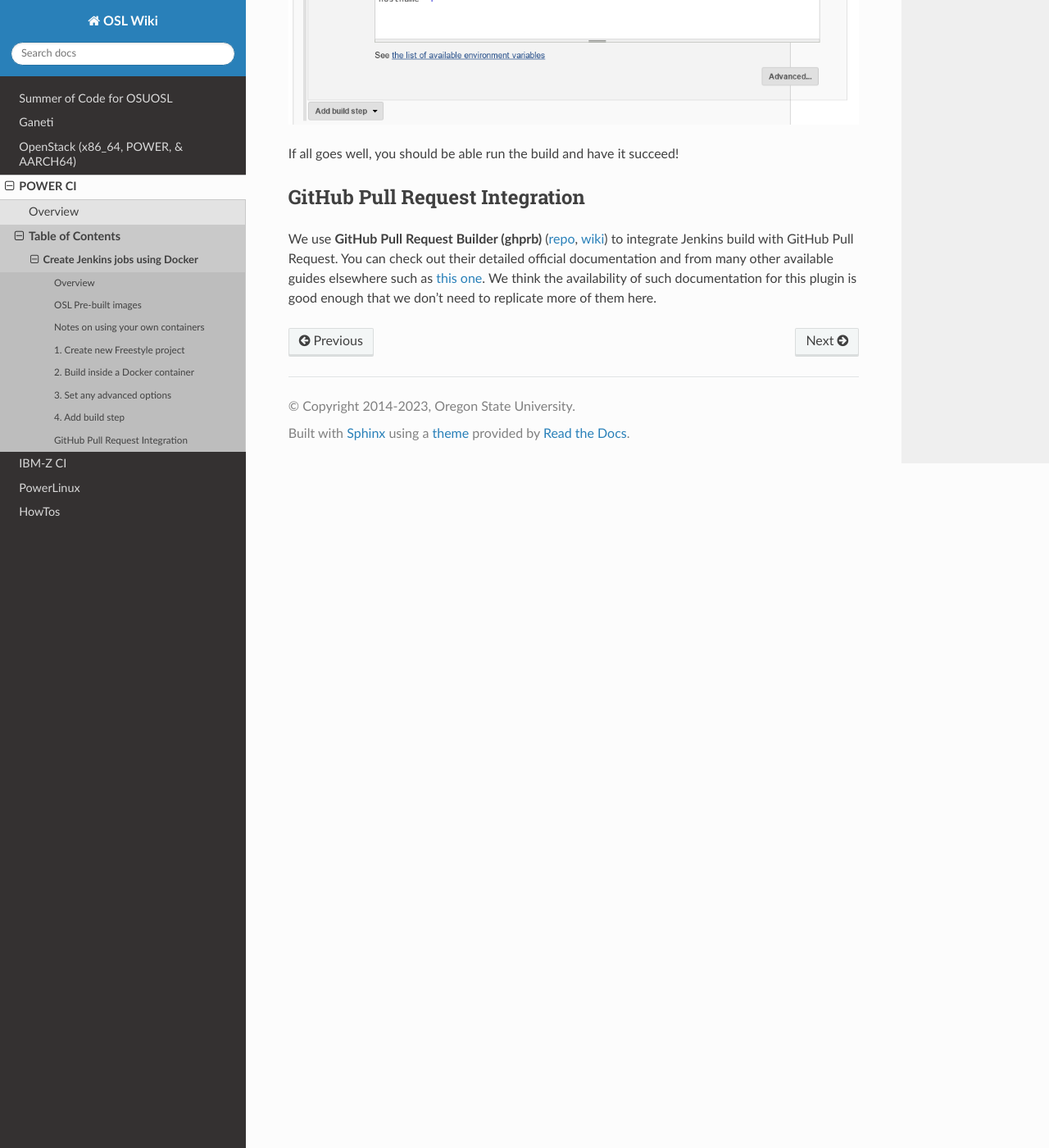
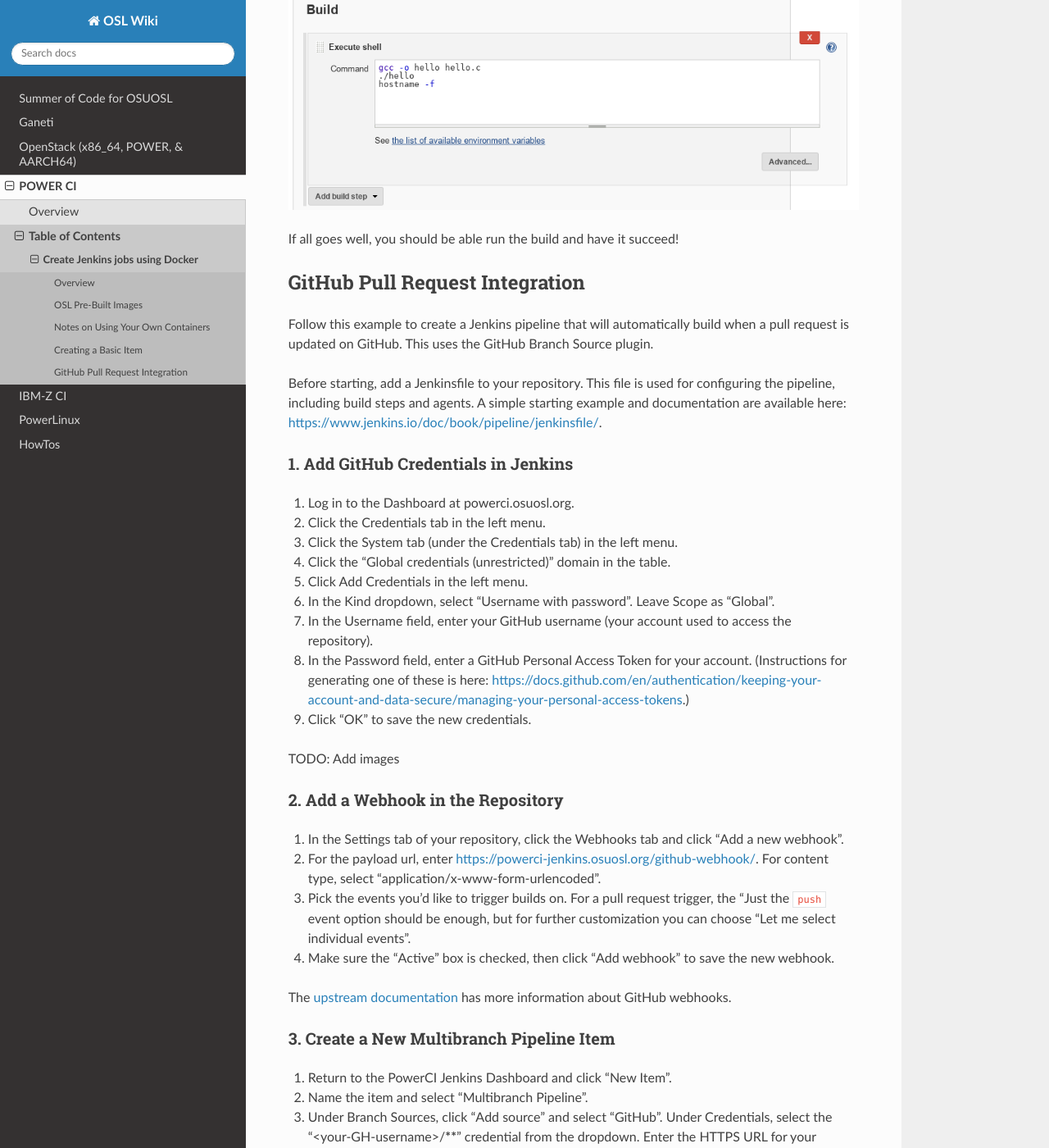
Before and after one commit to osuosl/wiki, a Sphinx documentation site: the page built from source/powerci/docker.rst, in a window 1280 px wide and 1400 px high, scrolled down 3626 px. Shown: the whole window at 82% size. Built offline with Sphinx 7.4.7 and the Read the Docs theme 2.0.0, drawn with Linux system fonts in a browser that asks for light colours; some of the changed text lies outside the part shown.

Commit message:
Add GitHub PR integration with GH Branch Source plugin documentation

```diff
--- a/source/powerci/docker.rst
+++ b/source/powerci/docker.rst
@@ -3,22 +3,22 @@
 Create Jenkins jobs using Docker
 ================================
 
-This document describes how you create a Jenkins job which deploys as a docker container on our infrastructure. We'll
-describe how you do this using a freestyle project, however it can be adapted to any other job types.
+This document describes how to create a Jenkins job which deploys as a Docker container on our infrastructure. We'll
+describe how you do this using a Multibranch Pipeline project; however, it can be adapted to any other job type.
 
 Overview
 --------
 
 The `Docker Custom Build Environment`_ plugin has been installed to allow the ability to run jobs inside of containers.
-When a job is executed, the Jenkins primary node connects to one of the worker nodes, deploys a container on the node
+When a job is executed, the Jenkins primary node connects to one of the worker nodes, deploys a container on the node,
 and reports the information back.
 
 .. _Docker Custom Build Environment: https://plugins.jenkins.io/docker-custom-build-environment
 
-OSL Pre-built images
+OSL Pre-Built Images
 --------------------
 
-We are currently maintaining a list of container images to help assist with usage on the cluster. Here is the current
+We currently maintain a list of container images to help with usage on the cluster. Here is the current
 list of images we support:
 
 - `osuosl/centos-ppc64le`_
@@ -34,7 +34,7 @@
 .. _osuosl/fedora-ppc64le: https://hub.docker.com/r/osuosl/fedora-ppc64le
 .. _osuosl/ubuntu-ppc64le: https://hub.docker.com/r/osuosl/ubuntu-ppc64le
 
-Notes on using your own containers
+Notes on Using Your Own Containers
 ----------------------------------
 
 The Docker Custom Build Environment plugin allows users to build and run any container they would like, however there
@@ -42,19 +42,25 @@
 be the same as the jenkins secondary agent user. This means if you need to run root level commands inside of your
 container, you need to do the following:
 
-1. Ensure you create a user with the same UID/GID as our secondary agent which is currently ``10000``
-2. Ensure sudo is installed on the container and the user is allowed to run sudo commands
+#. Ensure you create a user with the same UID/GID as our secondary agent, which is currently ``10000``.
+#. Ensure sudo is installed on the container and the user is allowed to run sudo commands.
 
-1. Create new Freestyle project
--------------------------------
+Creating a Basic Item
+---------------------
 
-First step is to create a new freestyle project. After you logged in at https://powerci.osuosl.org with you GitHub account, click on the "New Item" option on the left menu as in the image below. Then, enter your item's name and select "Freestyle project" under the textbox.
+This example shows how to create a simple Freestyle project that can be further
+customized. Other project types follow a similar basic layout.
+
+1. Create a New Freestyle Project
+^^^^^^^^^^^^^^^^^^^^^^^^^^^^^^^^^
+
+Log in at https://powerci.osuosl.org with your GitHub account. Click on the "New Item" option on the left menu as in the image below. Then, enter your item's name and select "Freestyle project" under the textbox.
 
 .. image:: /_static/images/powerci-new-item.png
 
 
-2. Build inside a Docker container
-----------------------------------
+2. Build Inside a Docker Container
+^^^^^^^^^^^^^^^^^^^^^^^^^^^^^^^^^^
 
 Next select the ``Build inside a Docker container`` under the ``Build Environment`` section for the job. You have two
 options to select:
@@ -68,8 +74,8 @@
 .. image:: /_static/images/powerci-build-dockerfile.png
 
 
-3. Set any advanced options
----------------------------
+3. Set Any Advanced Options
+^^^^^^^^^^^^^^^^^^^^^^^^^^^
 
 To show advanced config options, click on the "Advanced..." button below the "Docker image to use" as in the image
 below:
@@ -90,8 +96,8 @@
 
 Use any of these options at your own risk.
 
-4. Add build step
------------------
+4. Add a Build Step
+^^^^^^^^^^^^^^^^^^^
 
 Next, add a build step. You can choose any that work in the container but for this example we're just doing a simple
 shell.
@@ -103,11 +109,72 @@
 GitHub Pull Request Integration
 -------------------------------
 
-We use **GitHub Pull Request Builder (ghprb)** (repo_, wiki_) to integrate Jenkins build with GitHub Pull Request.  You
-can check out their detailed official documentation and from many other available guides elsewhere such as `this one`_.
-We think the availability of such documentation for this plugin is good enough that we don't need to replicate more of
-them here.
+Follow this example to create a Jenkins pipeline that will automatically build when a pull request is updated on
+GitHub. This uses the GitHub Branch Source plugin.
 
-.. _repo: https://github.com/jenkinsci/ghprb-plugin
-.. _wiki: https://plugins.jenkins.io/ghprb
+Before starting, add a Jenkinsfile to your repository. This file is used for configuring the pipeline, including build
+steps and agents. A simple starting example and documentation are available here:
+https://www.jenkins.io/doc/book/pipeline/jenkinsfile/.
+
+1. Add GitHub Credentials in Jenkins
+^^^^^^^^^^^^^^^^^^^^^^^^^^^^^^^^^^^^
+
+#. Log in to the Dashboard at powerci.osuosl.org.
+#. Click the Credentials tab in the left menu.
+#. Click the System tab (under the Credentials tab) in the left menu.
+#. Click the "Global credentials (unrestricted)" domain in the table.
+#. Click Add Credentials in the left menu.
+#. In the Kind dropdown, select "Username with password". Leave Scope as "Global".
+#. In the Username field, enter your GitHub username (your account used to access the repository).
+#. In the Password field, enter a GitHub Personal Access Token for your account. (Instructions for generating one of
+   these is here:
+   https://docs.github.com/en/authentication/keeping-your-account-and-data-secure/managing-your-personal-access-tokens.)
+#. Click "OK" to save the new credentials.
+
+TODO: Add images
+
+2. Add a Webhook in the Repository
+^^^^^^^^^^^^^^^^^^^^^^^^^^^^^^^^^^
+
+#. In the Settings tab of your repository, click the Webhooks tab and click "Add a new webhook".
+
+#. For the payload url, enter https://powerci-jenkins.osuosl.org/github-webhook/. For content type, select
+   "application/x-www-form-urlencoded".
+
+#. Pick the events you'd like to trigger builds on. For a pull request trigger, the "Just the ``push`` event option
+   should be enough, but for further customization you can choose "Let me select individual events".
+
+#. Make sure the "Active" box is checked, then click "Add webhook" to save the new webhook.
+
+The `upstream documentation`__ has more information about GitHub webhooks.
+
+__ : https://docs.github.com/en/webhooks-and-events/webhooks
+
+3. Create a New Multibranch Pipeline Item
+^^^^^^^^^^^^^^^^^^^^^^^^^^^^^^^^^^^^^^^^^
+
+#. Return to the PowerCI Jenkins Dashboard and click "New Item".
+#. Name the item and select "Multibranch Pipeline".
+#. Under Branch Sources, click "Add source" and select "GitHub". Under Credentials, select the
+   "<your-GH-username>/******" credential from the dropdown. Enter the HTTPS URL for your repository in the Repository
+   HTTPS URL field. (Click the "Validate" button to check that Jenkins is able to access the repository.) You can also
+   pick specific behaviors to determine when builds will happen and on which branches/PRs.
+#. Under Build Configuration, select "by Jenkinsfile" and a Script Path of "Jenkinsfile".
+#. Add a label under the Docker Label field if you'd like; you can find a list of available labels by going back to the
+   Dashboard and clicking the Labels Dashboard tab (or go to https://powerci.osuosl.org/labelsdashboard/.).
+#. Click "Save" at the bottom to save your changes.
+
+
+
+
+Now return to your repository and try pushing a change to a pull request. It may take a few moments for the trigger to
+be processed; when the build starts, you should see a box with a yellow circle at the bottom of the PR that displays
+the status of the build.
+
+.. note::
+
+    We used to use the `GitHub Pull Request Builder (ghprb)`_ plugin to integrate Jenkins builds with GitHub Pull
+    Requests, but it is now deprecated.
+
+.. _GitHub Pull Request Builder (ghprb): https://plugins.jenkins.io/ghprb
 .. _this one: https://devopscube.com/jenkins-build-trigger-github-pull-request
```
